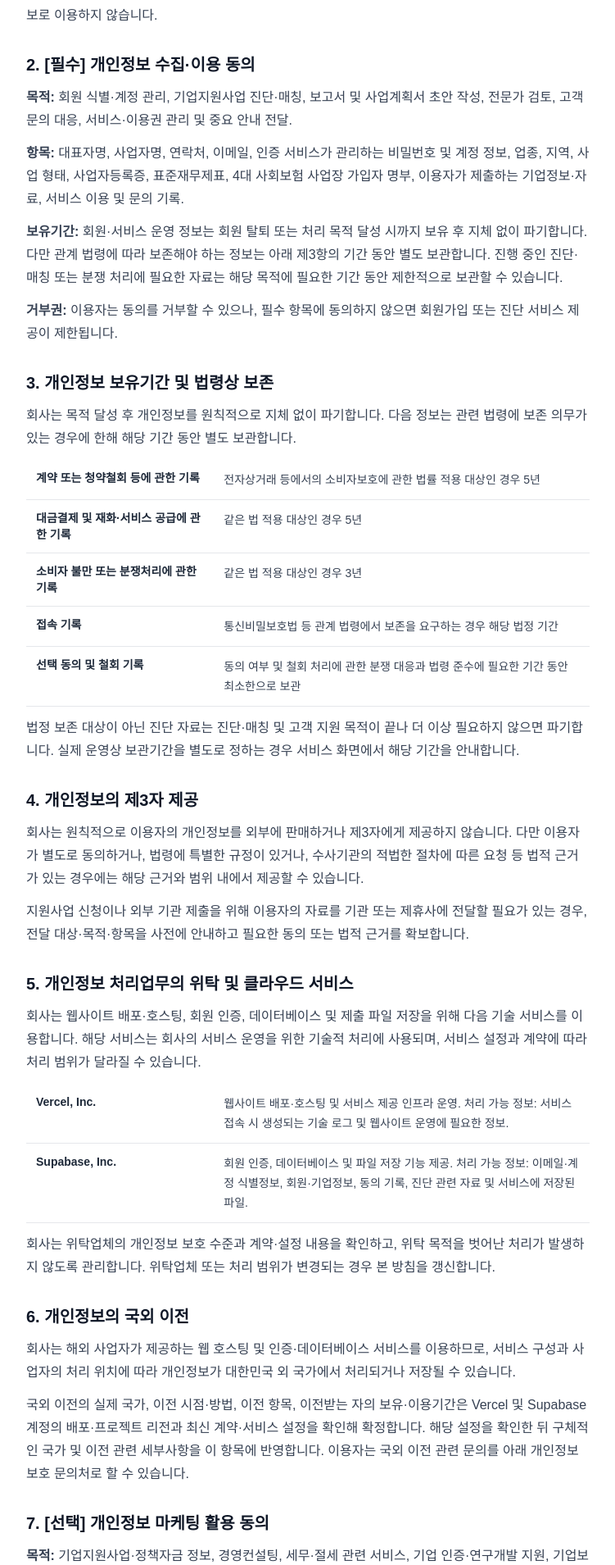
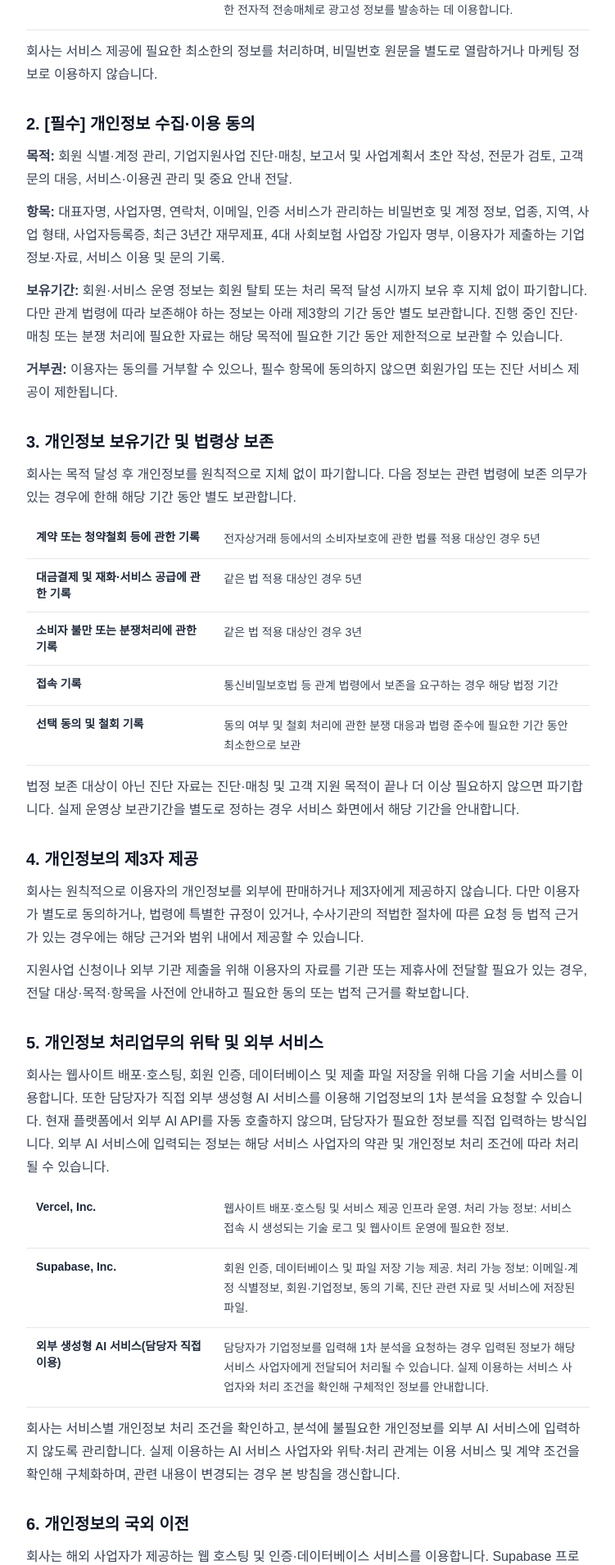
Before and after one commit to kimjintaek/ai-company-support, a Next.js app: page /privacy in a window 1280 px wide. Shown: the part 888-2797 px from the top of the page at 82% size, without its empty margins (264-1015 px from the left). Built offline with nearby package versions, Linux system fonts and the light colour scheme.

Commit message:
Clarify manual AI analysis and data minimization in privacy policy (#20)

```diff
--- a/app/privacy/page.tsx
+++ b/app/privacy/page.tsx
@@ -45,7 +45,7 @@ export default function PrivacyPage() {
           <Section title="1. 처리 목적 및 항목">
             <DataTable rows={[
               ["회원가입 및 계정 관리", "대표자명, 사업자명, 연락처, 이메일, 인증 서비스가 관리하는 비밀번호 및 계정 식별정보. 회원 식별, 로그인, 계정 보호 및 고객 지원을 위해 처리합니다."],
-              ["진단·매칭 서비스 제공", "사업 형태, 업종, 지역, 사업자등록증, 표준재무제표, 4대 사회보험 사업장 가입자 명부 및 이용자가 제출한 기업정보·자료. 기업별 지원사업 적합성 검토, 지원사업 진단·매칭, 진단보고서 및 사업계획서 초안 작성, 전문가 검토를 위해 처리합니다."],
+              ["진단·매칭 서비스 제공", "사업 형태, 업종, 지역, 사업자등록증, 최근 3년간 재무제표, 4대 사회보험 사업장 가입자 명부 및 이용자가 제출한 기업정보·자료. 기업별 지원사업 적합성 검토, 지원사업 진단·매칭, 진단보고서 및 사업계획서 초안 작성, 전문가 검토를 위해 처리합니다. 회사 담당자가 자료를 검토해 AI 분석에 필요한 기업정보를 추출한 뒤 외부 생성형 AI 서비스를 이용해 1차 분석을 요청할 수 있으며, 담당자가 결과를 검토·수정합니다. 분석에 불필요한 개인정보는 가능한 범위에서 가리거나 제외합니다."],
               ["서비스 운영 및 결제 관리", "이용권 상태, 결제 확인 정보, 서비스 이용·문의 기록. 이용기간 관리, 서비스 제공, 분쟁 대응 및 관련 법령상 의무 이행을 위해 처리합니다."],
               ["선택적 마케팅 활용", "별도 동의한 경우 대표자명, 연락처, 이메일, 사업자명, 업종, 지역 및 서비스 이용 중 제공한 기업 기본정보 중 제안에 필요한 항목. 기업지원사업·정책자금, 경영컨설팅, 세무·절세, 인증·연구개발 지원, 기업보험 및 기타 기업 대상 서비스 안내에 이용합니다."],
               ["광고성 정보 수신", "별도 동의한 연락처 및 이메일. 문자메시지, 이메일, 카카오톡 등 이용 가능한 전자적 전송매체로 광고성 정보를 발송하는 데 이용합니다."]
@@ -55,7 +55,7 @@ export default function PrivacyPage() {
 
           <Section id="collection" title="2. [필수] 개인정보 수집·이용 동의">
             <p><strong>목적:</strong> 회원 식별·계정 관리, 기업지원사업 진단·매칭, 보고서 및 사업계획서 초안 작성, 전문가 검토, 고객 문의 대응, 서비스·이용권 관리 및 중요 안내 전달.</p>
-            <p><strong>항목:</strong> 대표자명, 사업자명, 연락처, 이메일, 인증 서비스가 관리하는 비밀번호 및 계정 정보, 업종, 지역, 사업 형태, 사업자등록증, 표준재무제표, 4대 사회보험 사업장 가입자 명부, 이용자가 제출하는 기업정보·자료, 서비스 이용 및 문의 기록.</p>
+            <p><strong>항목:</strong> 대표자명, 사업자명, 연락처, 이메일, 인증 서비스가 관리하는 비밀번호 및 계정 정보, 업종, 지역, 사업 형태, 사업자등록증, 최근 3년간 재무제표, 4대 사회보험 사업장 가입자 명부, 이용자가 제출하는 기업정보·자료, 서비스 이용 및 문의 기록.</p>
             <p><strong>보유기간:</strong> 회원·서비스 운영 정보는 회원 탈퇴 또는 처리 목적 달성 시까지 보유 후 지체 없이 파기합니다. 다만 관계 법령에 따라 보존해야 하는 정보는 아래 제3항의 기간 동안 별도 보관합니다. 진행 중인 진단·매칭 또는 분쟁 처리에 필요한 자료는 해당 목적에 필요한 기간 동안 제한적으로 보관할 수 있습니다.</p>
             <p><strong>거부권:</strong> 이용자는 동의를 거부할 수 있으나, 필수 항목에 동의하지 않으면 회원가입 또는 진단 서비스 제공이 제한됩니다.</p>
           </Section>
@@ -77,18 +77,19 @@ export default function PrivacyPage() {
             <p>지원사업 신청이나 외부 기관 제출을 위해 이용자의 자료를 기관 또는 제휴사에 전달할 필요가 있는 경우, 전달 대상·목적·항목을 사전에 안내하고 필요한 동의 또는 법적 근거를 확보합니다.</p>
           </Section>
 
-          <Section title="5. 개인정보 처리업무의 위탁 및 클라우드 서비스">
-            <p>회사는 웹사이트 배포·호스팅, 회원 인증, 데이터베이스 및 제출 파일 저장을 위해 다음 기술 서비스를 이용합니다. 해당 서비스는 회사의 서비스 운영을 위한 기술적 처리에 사용되며, 서비스 설정과 계약에 따라 처리 범위가 달라질 수 있습니다.</p>
+          <Section title="5. 개인정보 처리업무의 위탁 및 외부 서비스">
+            <p>회사는 웹사이트 배포·호스팅, 회원 인증, 데이터베이스 및 제출 파일 저장을 위해 다음 기술 서비스를 이용합니다. 또한 담당자가 직접 외부 생성형 AI 서비스를 이용해 기업정보의 1차 분석을 요청할 수 있습니다. 현재 플랫폼에서 외부 AI API를 자동 호출하지 않으며, 담당자가 필요한 정보를 직접 입력하는 방식입니다. 외부 AI 서비스에 입력되는 정보는 해당 서비스 사업자의 약관 및 개인정보 처리 조건에 따라 처리될 수 있습니다.</p>
             <DataTable rows={[
               ["Vercel, Inc.", "웹사이트 배포·호스팅 및 서비스 제공 인프라 운영. 처리 가능 정보: 서비스 접속 시 생성되는 기술 로그 및 웹사이트 운영에 필요한 정보."],
-              ["Supabase, Inc.", "회원 인증, 데이터베이스 및 파일 저장 기능 제공. 처리 가능 정보: 이메일·계정 식별정보, 회원·기업정보, 동의 기록, 진단 관련 자료 및 서비스에 저장된 파일."]
+              ["Supabase, Inc.", "회원 인증, 데이터베이스 및 파일 저장 기능 제공. 처리 가능 정보: 이메일·계정 식별정보, 회원·기업정보, 동의 기록, 진단 관련 자료 및 서비스에 저장된 파일."],
+              ["외부 생성형 AI 서비스(담당자 직접 이용)", "담당자가 기업정보를 입력해 1차 분석을 요청하는 경우 입력된 정보가 해당 서비스 사업자에게 전달되어 처리될 수 있습니다. 실제 이용하는 서비스 사업자와 처리 조건을 확인해 구체적인 정보를 안내합니다."]
             ]} />
-            <p>회사는 위탁업체의 개인정보 보호 수준과 계약·설정 내용을 확인하고, 위탁 목적을 벗어난 처리가 발생하지 않도록 관리합니다. 위탁업체 또는 처리 범위가 변경되는 경우 본 방침을 갱신합니다.</p>
+            <p>회사는 서비스별 개인정보 처리 조건을 확인하고, 분석에 불필요한 개인정보를 외부 AI 서비스에 입력하지 않도록 관리합니다. 실제 이용하는 AI 서비스 사업자와 위탁·처리 관계는 이용 서비스 및 계약 조건을 확인해 구체화하며, 관련 내용이 변경되는 경우 본 방침을 갱신합니다.</p>
           </Section>
 
           <Section title="6. 개인정보의 국외 이전">
-            <p>회사는 해외 사업자가 제공하는 웹 호스팅 및 인증·데이터베이스 서비스를 이용하므로, 서비스 구성과 사업자의 처리 위치에 따라 개인정보가 대한민국 외 국가에서 처리되거나 저장될 수 있습니다.</p>
-            <p>국외 이전의 실제 국가, 이전 시점·방법, 이전 항목, 이전받는 자의 보유·이용기간은 Vercel 및 Supabase 계정의 배포·프로젝트 리전과 최신 계약·서비스 설정을 확인해 확정합니다. 해당 설정을 확인한 뒤 구체적인 국가 및 이전 관련 세부사항을 이 항목에 반영합니다. 이용자는 국외 이전 관련 문의를 아래 개인정보 보호 문의처로 할 수 있습니다.</p>
+            <p>회사는 해외 사업자가 제공하는 웹 호스팅 및 인증·데이터베이스 서비스를 이용합니다. Supabase 프로젝트의 데이터베이스 리전은 대한민국 서울로 설정되어 있으나, 서비스 운영 과정의 기술적 처리·지원 및 외부 생성형 AI 서비스 이용에 따라 개인정보가 대한민국 외 국가에서 처리되거나 저장될 수 있습니다.</p>
+            <p>국외 이전의 구체적인 수령자, 이전 국가, 이전 항목, 이전 목적·시점·방법 및 보유·이용기간은 실제 적용되는 각 사업자의 계약과 서비스 설정을 확인해 확정해야 합니다. 해당 사항이 확인되지 않은 외부 AI 서비스에는 식별 가능한 개인정보가 포함된 원본 서류를 입력하지 않고, 분석에 필요한 정보만 추출해 불필요한 개인정보를 가린 후 이용합니다. 국외 이전 관련 문의는 아래 개인정보 보호 문의처로 접수할 수 있습니다.</p>
           </Section>
 
           <Section id="marketing" title="7. [선택] 개인정보 마케팅 활용 동의">
@@ -116,7 +117,7 @@ export default function PrivacyPage() {
           </Section>
 
           <Section title="11. 개인정보 보호를 위한 조치">
-            <p>회사는 개인정보 접근권한의 제한, 계정 접근 통제, 서비스 제공에 필요한 범위 내 자료 이용 등 기술적·관리적 보호조치를 적용하기 위해 노력합니다. 이용자는 타인의 개인정보가 포함된 자료를 제출할 경우 적법한 제출 권한을 확보해야 하며, 본인의 계정 정보를 안전하게 관리해야 합니다.</p>
+            <p>회사는 개인정보 접근권한의 제한, 계정 접근 통제, 서비스 제공에 필요한 범위 내 자료 이용 등 기술적·관리적 보호조치를 적용하기 위해 노력합니다. 외부 AI 분석 시에는 원본 서류 전체를 그대로 입력하는 것을 피하고, 분석에 필요한 기업정보를 추출하며 불필요한 대표자·직원 식별정보는 가능한 범위에서 가리거나 제외합니다. 이용자는 타인의 개인정보가 포함된 자료를 제출할 경우 적법한 제출 권한을 확보해야 하며, 본인의 계정 정보를 안전하게 관리해야 합니다.</p>
           </Section>
 
           <Section title="12. 자동 수집 정보 및 쿠키">
@@ -140,7 +141,7 @@ export default function PrivacyPage() {
         </div>
 
         <div className="mt-10 rounded-xl border border-amber-200 bg-amber-50 p-4 text-sm leading-6 text-amber-900">
-          <strong>배포 전 최종 확인:</strong> 본문은 실제 코드에서 확인되는 Vercel·Supabase 사용 구조를 반영했습니다. 공개 운영 전에는 Supabase 프로젝트의 실제 리전, Vercel·Supabase의 국외 처리 조건, 회사의 공식 주소와 연락 가능한 전화·이메일, 실제 자료 보유기간을 확인해 확정해야 합니다. 확인되지 않은 정보를 임의로 기재하지 않았습니다.
+          <strong>안내:</strong> Supabase 프로젝트의 데이터베이스 리전은 서울로 설정되어 있습니다. 회사는 실제 이용하는 외부 AI 서비스의 사업자, 국외 처리 조건, 공식 연락처 및 자료 보유기간을 확인해 개인정보 처리 관련 안내를 구체화합니다.
         </div>
         <div className="mt-6 flex flex-wrap gap-3">
           <Link href="/terms" className="rounded-lg border border-gray-300 px-5 py-3 font-semibold text-gray-700 hover:bg-gray-50">서비스 이용약관</Link>
```
